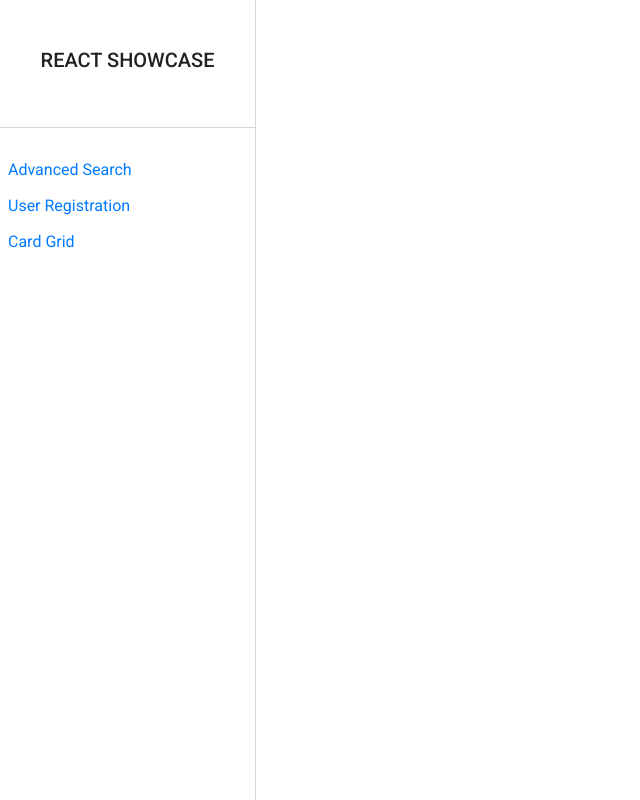
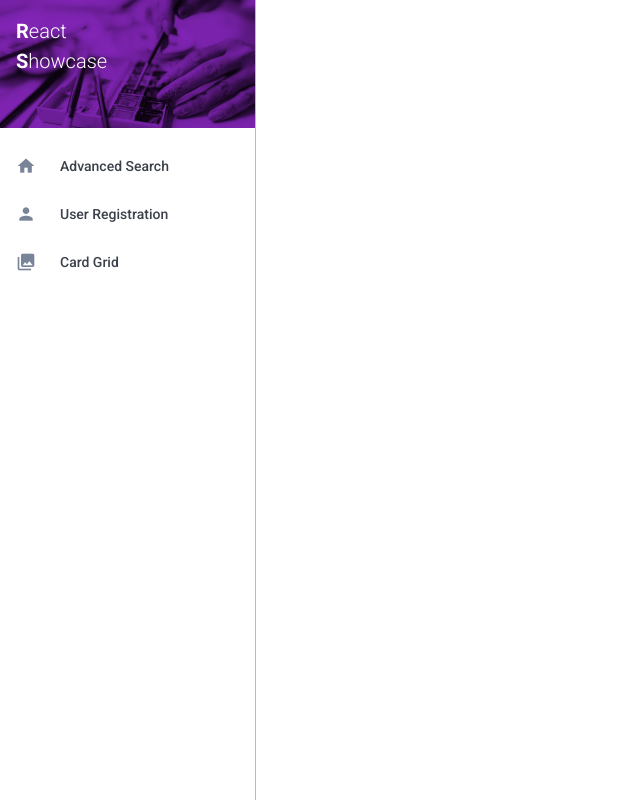
Before and after one commit to joserogeriofilho/react-showcase, a React (Create React App) app: page / in a window 1280 px wide. Shown: the whole page, without its empty margins (0-640 px from the left). Built offline with nearby package versions, Linux system fonts and the light colour scheme.

Commit message:
Styling of the navigation drawer plus a new icon option for the nav-items

```diff
--- a/src/App.scss
+++ b/src/App.scss
@@ -8,4 +8,4 @@
 @import 'scss/NavDrawer.scss';
 @import 'scss/UserItem.scss';
 
-@import 'scss/material-theme/MaterialTheme.scss'
+@import 'scss/material-theme/MaterialTheme.scss';
--- a/src/layout/NavDrawer.js
+++ b/src/layout/NavDrawer.js
@@ -12,9 +12,9 @@ export class NavDrawer extends Component {
         let onClose = this.props.onClose;
 
         let itens = [
-            { id:1, label:"Advanced Search", link:"/advancedsearch" },
-            { id:2, label:"User Registration", link:"/userregistration" },
-            { id:3, label:"Card Grid", link:"/cardgrid" }
+            { id:1, icon:"home", label:"Advanced Search", link:"/advancedsearch" },
+            { id:2, icon:"person", label:"User Registration", link:"/userregistration" },
+            { id:3, icon:"collections", label:"Card Grid", link:"/cardgrid" }
         ];
 
         return (
@@ -23,13 +23,21 @@ export class NavDrawer extends Component {
 
                 <div className={ "nav-drawer " + isVisible }>
                     <div className="nav-drawer-header">
-                        <h6>REACT SHOWCASE</h6>
+                        <div className="app-title">
+                            <span className="bold">R</span>eact<br></br><span className="bold">S</span>howcase
+                        </div>
                     </div>
 
                     <div className="nav-drawer-body">
                         <ul className="list">
                             { itens.map(i =>
-                                <NavItem key={ i.id } id={i.id} onCloseNavDrawer={onClose} link={i.link} label={i.label} />
+                                <NavItem
+                                    key={ i.id }
+                                    id={ i.id }
+                                    icon={ i.icon }
+                                    label={ i.label }
+                                    link={ i.link }
+                                    onCloseNavDrawer={ onClose } />
                             )}
                         </ul>
                     </div>
--- a/src/layout/NavItem.js
+++ b/src/layout/NavItem.js
@@ -2,14 +2,15 @@ import React from 'react';
 import { Link, withRouter } from 'react-router-dom';
 
 export const NavItem = withRouter(props =>
-    <Item location={props.location} id={props.id} onCloseNavDrawer={props.onCloseNavDrawer} link={props.link} label={props.label} />);
+    <Item location={props.location} id={props.id} icon={props.icon} label={props.label} link={props.link} onCloseNavDrawer={props.onCloseNavDrawer} />);
 
 function Item(props) {
     let isActive = props.location.pathname === props.link ? "active-link" : "";
 
     return (
         <li className={ "list-item " + isActive }>
-            <Link onClick={ props.onCloseNavDrawer } to={ props.link }> { props.label } </Link>
+            <i className="material-icons list-icon">{ props.icon }</i>
+            <Link className="list-link" onClick={ props.onCloseNavDrawer } to={ props.link }> { props.label } </Link>
         </li>
     );
 }
--- a/src/scss/NavDrawer.scss
+++ b/src/scss/NavDrawer.scss
@@ -52,7 +52,7 @@
         ul{
             padding: 0;
 
-            li{
+            .list-item{
                 list-style-type: none;
                 margin: 12px 0 12px 0;
 
--- a/src/scss/material-theme/AppBar.scss
+++ b/src/scss/material-theme/AppBar.scss
@@ -1,8 +1,8 @@
 .regular-top-app-bar{
-    background-color: $primary;
+    background-color: $white;
     @include elevation(4);
 
-    color: $text;
+    color: $primary-text;
     height: 56px;
 
     display: flex;
--- a/src/scss/material-theme/ColorPalette.scss
+++ b/src/scss/material-theme/ColorPalette.scss
@@ -1,8 +1,8 @@
-$dark-primary: #455A64;
-$light-primary: #CFD8DC;
-$primary: #607D8B;
+$dark-primary: #4A1568;
+$light-primary: #E2C3F4;
+$primary: #641D8D;
 $text: #FFFFFF;
-$accent: #FF5252;
-$primary-text: #212121;
-$secondary-text: #757575;
-$divider: #BDBDBD;
+$accent: #A78519;
+$primary-text: #3B404A;
+$secondary-text: #7A8499;
+$divider: #B3B9C5;
--- a/src/scss/material-theme/MaterialTheme.scss
+++ b/src/scss/material-theme/MaterialTheme.scss
@@ -4,3 +4,4 @@
 @import 'MaterialIcons.scss';
 @import 'AppBar.scss';
 @import 'NavDrawer.scss';
+@import 'NavItem.scss';
--- a/src/scss/material-theme/NavDrawer.scss
+++ b/src/scss/material-theme/NavDrawer.scss
@@ -2,7 +2,7 @@
     background-color: white;
 
     @include media-breakpoint-up(xl){
-        border-color: $light-primary;
+        border-color: $divider;
         border-style: solid;
         border-width: 0 1px 0 0;
     }
@@ -12,21 +12,26 @@
     }
 
     .nav-drawer-header{
-        background-color: white;
-        border-color: $light-primary;
-        border-style: solid;
-        border-width: 0 0 1px 0;
-        color: $primary-text;
+        background-color: $dark-primary;
+        background-image: url(./img/navdrawer-header-purple.png);
+        color: $text;
+
+        justify-content: flex-start;
+        align-items: flex-start;
+        padding: 16px;
+
+        .app-title{
+            text-align: left;
+            font-size: 20px;
+            font-weight: 300;
+
+            .bold{
+                font-weight: 700;
+            }
+        }
     }
 
     .nav-drawer-body{
         padding: 18px 8px 16px 8px;
-
-        ul{
-            li{
-                .active-link{
-                }
-            }
-        }
     }
 }
--- /dev/null
+++ b/src/scss/material-theme/NavItem.scss
@@ -0,0 +1,37 @@
+.nav-drawer{
+    .nav-drawer-body{
+        ul{
+            .list-item{
+                display: flex;
+                align-items: center;
+                border-radius: 4px;
+                height: 40px;
+                margin: 0 0 8px 0;
+
+                .list-icon{
+                    color: $secondary-text;
+                    font-size: 20px;
+                    margin: 0 24px 0 8px;
+                }
+
+                .list-link{
+                    color: $primary-text;
+                    font-size: 14px;
+                    font-weight: 500;
+                }
+
+                &.active-link{
+                    background-color: $light-primary;
+
+                    .list-icon{
+                        color: $dark-primary;
+                    }
+
+                    .list-link{
+                        color: $dark-primary;
+                    }
+                }
+            }
+        }
+    }
+}
```
Also changed, not shown: src/img/navdrawer-header-purple.png (added).
